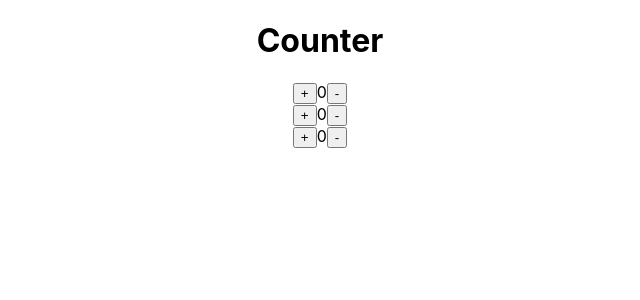
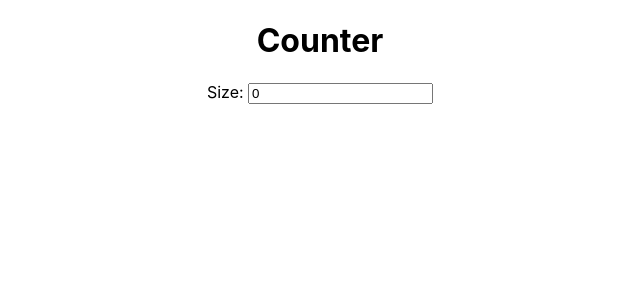
Before and after one commit to HoiDam/react-counter, a React (Create React App) app: page / in a window 1280 px wide. Shown: the top 300 px of the page, without its empty margins (320-960 px from the left). Built offline with nearby package versions, Linux system fonts and the light colour scheme.

Commit message:
feat: control size of button by input

```diff
--- a/src/App.js
+++ b/src/App.js
@@ -1,12 +1,13 @@
 import './App.css';
 import Counter from './features/Counter';
 import CounterGroup from './features/CounterGroup';
+import MultipleCounter from './features/MultipleCounter';
 
 function App() {
   return (
     <div className="App">
       <h1>Counter</h1>
-      <CounterGroup size={3}/>
+      <MultipleCounter/>
     </div>
   );
 }
--- a/src/features/CounterGroup.js
+++ b/src/features/CounterGroup.js
@@ -2,8 +2,6 @@
 import Counter from './Counter'
 
 export default function CounterGroup(props) {
-    console.log(props.size);
-
     const counterMap = Array(props.size).fill(0);
     return counterMap.map((item,index) =>{
         return <Counter key={index}/>;
--- /dev/null
+++ b/src/features/CounterSizeGenerator.js
@@ -0,0 +1,19 @@
+import React,{useState} from 'react'
+
+export default function CounterSizeGenerator(props) {
+
+
+    const [size, setSize] = useState(0);
+    const {updateSize} = props;
+    const onSizeChange = (event) =>{
+        const inputValue = event.target.value;
+        const sizeValue = inputValue.length === 0 ? 0 : parseInt(inputValue);
+        setSize(sizeValue);
+        updateSize(sizeValue);
+    }
+    return (
+    <div>
+        Size: <input type ="number" name="size" min={0} value={size} onChange={onSizeChange}/>
+    </div>
+  )
+}
--- /dev/null
+++ b/src/features/MultipleCounter.js
@@ -0,0 +1,19 @@
+import React,{useState} from 'react'
+import CounterGroup from './CounterGroup'
+import CounterSizeGenerator from './CounterSizeGenerator'
+
+export default function MultipleCounter() {
+    const [size, setSize] = useState(0);
+    const updateSize = (sizeNumber) =>{
+        setSize(sizeNumber);
+    }
+
+    return (
+
+
+    <div>
+        <CounterSizeGenerator updateSize={updateSize}/>
+        <CounterGroup size={size}/>
+    </div>
+  )
+}
```
